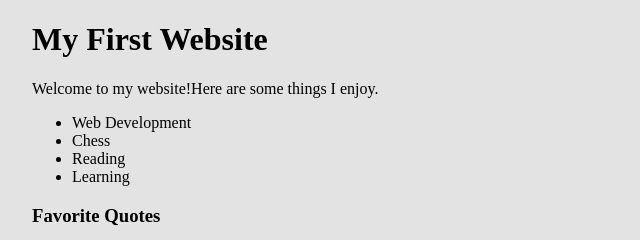
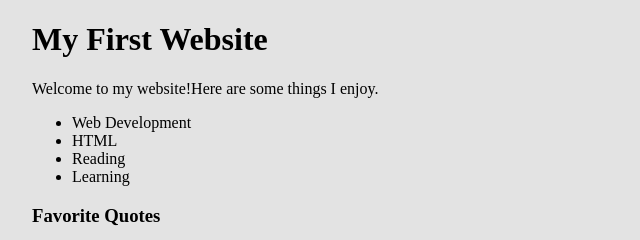
Before and after one commit to mrudulabomma/exercise, a plain HTML site: page index.html in a window 1280 px wide. Shown: the top 240 px of the page, 108-748 px from the left. Drawn offline with Linux system fonts and the light colour scheme.

Commit message:
meghana changes

```diff
--- a/index.html
+++ b/index.html
@@ -11,7 +11,7 @@
       <p>Welcome to my website!Here are some things I enjoy.</p>
       <ul>
         <li>Web Development</li>
-        <li>Chess</li>
+        <li>HTML</li>
         <li>Reading</li>
         <li>Learning</li>
       </ul>
```
